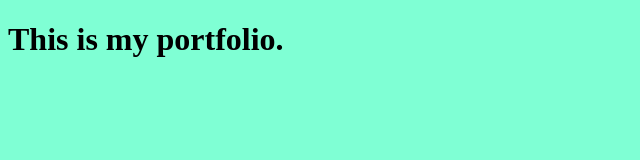
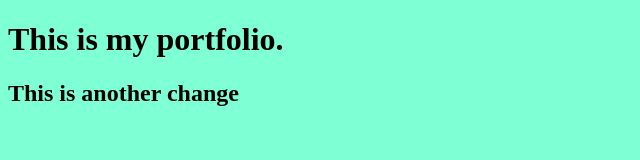
Before and after one commit to SakshiChakole/My-portfolio, a plain HTML site: page index.html in a window 1280 px wide. Shown: the whole page, without its empty margins (0-640 px from the left). Drawn offline with Linux system fonts and the light colour scheme.

Commit message:
dummy change added

```diff
--- a/index.html
+++ b/index.html
@@ -13,5 +13,6 @@
 </head>
 <body>
    <h1>This is my portfolio.</h1>
+   <h2>This is another change</h2>
 </body>
 </html>
```
